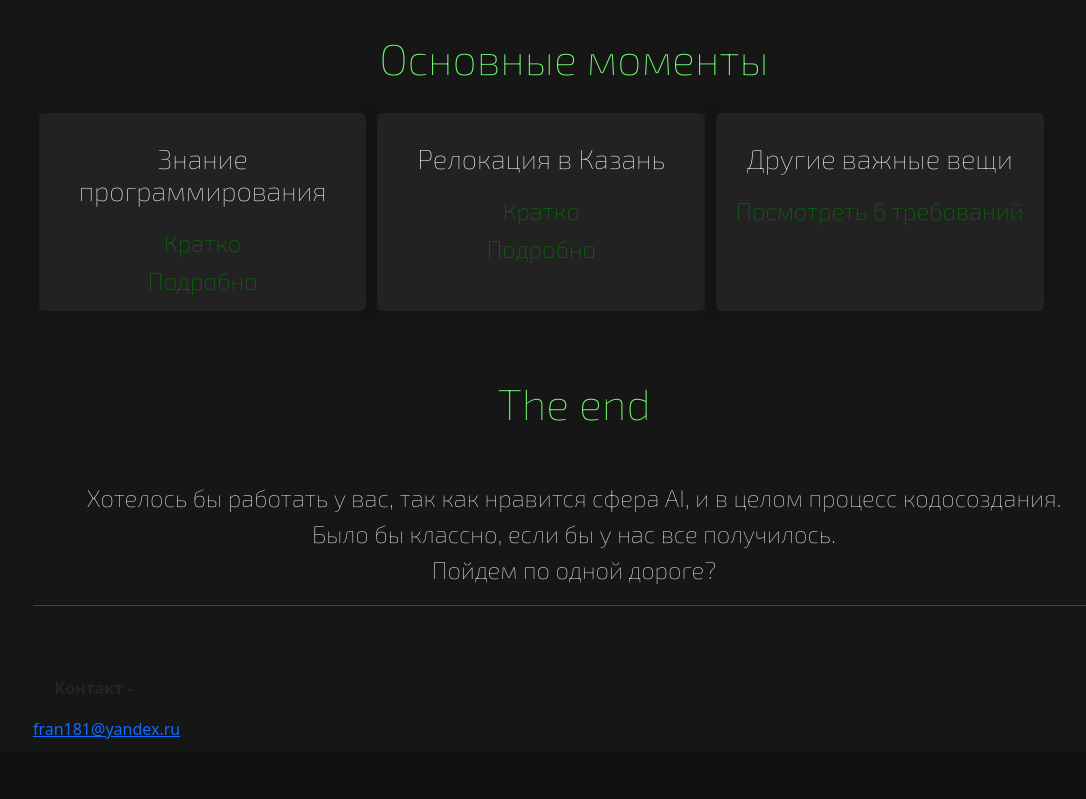
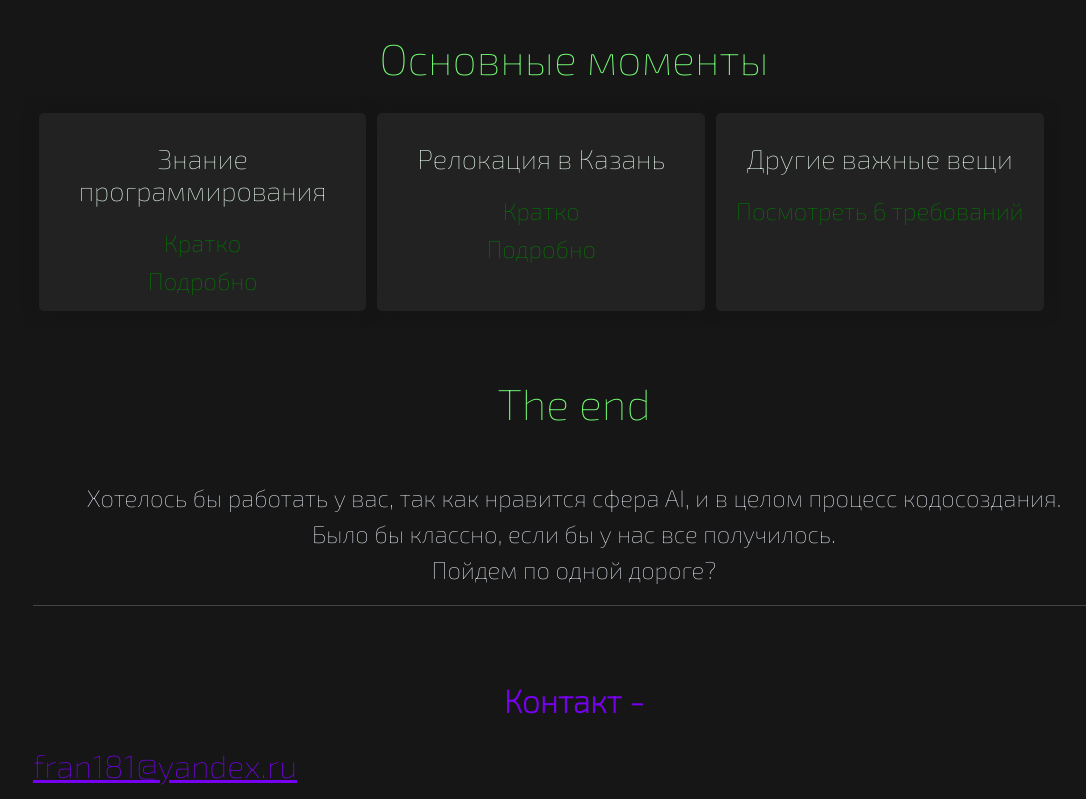
Before and after one commit to Seamurr/seamurr.github.io, a PHP site: page / in a window 1280 px wide. Shown: the part 352-1151 px from the top of the page, without its empty margins (66-1152 px from the left). Before the commit the page ends 1091 px from the top, so only its background shows below. Run offline with PHP 8.4, Linux system fonts and the light colour scheme; some libraries are stand-ins or nearby versions.

Commit message:
Update style.css

```diff
--- a/style.css
+++ b/style.css
@@ -67,7 +67,7 @@ hr {
 	font-family: 'Exo 2', sans-serif;
 }
 
-.text-2
+.text2
 {
 	text-align: center;
 	font-size: 2em;
```
